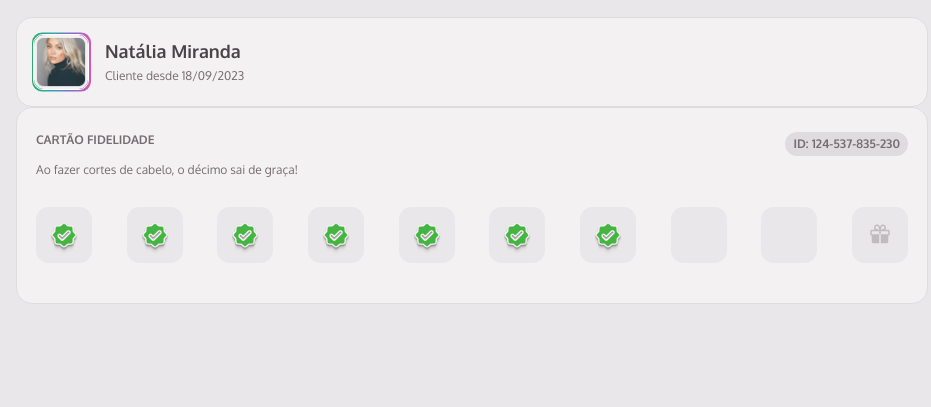
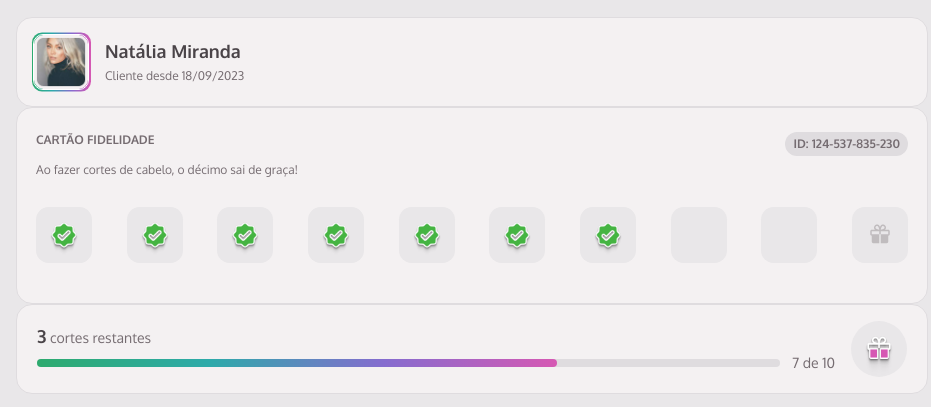
Before and after one commit to AdrianoTobias/member-club, a website built with webpack: page index.html in a window 1280 px wide. Shown: the part 211-618 px from the top of the page, without its empty margins (168-1099 px from the left). Built offline with nearby package versions, Linux system fonts and the light colour scheme.

Commit message:
add progress section

```diff
--- a/index.html
+++ b/index.html
@@ -77,6 +77,25 @@
             </div>
           </div>
       </section>
+
+      <section id="progress">
+         <div id="content">
+          <p><span>3</span> cortes restantes</p>
+
+          <div class="linear-progress">
+            <div class="bar">
+              <div class="progress-indicator">
+              </div>
+            </div>
+
+            <p>7 de 10</p>
+          </div>
+         </div>
+
+         <div id="item">
+            <img src="src/assets/PinGift.png" alt="Presente">
+         </div>
+      </section>
     </main>
   </body>
 </html>
--- a/src/main.js
+++ b/src/main.js
@@ -6,3 +6,4 @@ import "./styles/utility.css"
 import "./styles/header.css"
 import "./styles/input.css"
 import "./styles/sections.css"
+import "./styles/linear-progress.css"
--- /dev/null
+++ b/src/styles/linear-progress.css
@@ -0,0 +1,18 @@
+.linear-progress {
+    display: flex;
+    align-items: center;
+    gap: .75rem;
+
+    .bar {
+        background: var(--base---gray-300);
+        border-radius: 624.9375rem;
+        width: 100%;
+
+        & .progress-indicator {
+            background: var(--gradient-base);
+            border-radius: 624.9375rem;
+            height: .5rem;
+            width: 70%;
+        }
+    }
+}
--- a/src/styles/sections.css
+++ b/src/styles/sections.css
@@ -129,6 +129,49 @@
     }
 }
 
+#progress {
+    display: flex;
+    padding: 1rem 1.25rem;
+    gap: 1rem;
+    background: var(--base---gray-100);
+    border: 1px solid var(--base---gray-300);
+    border-radius: 1rem;
+
+    & #content {
+        flex: auto;
+        display: grid;
+        padding-block: .2rem;
+
+        & p {
+            font-size: var(--body---text--sm);
+            white-space: nowrap;
+
+            & span {
+                font-size: var(--heading---title--sm);
+                font-weight: var(--font---weight--bold);
+                color: var(--base---gray-600);
+            }
+        }
+    }
+
+    & #item {
+        display: flex;
+        width: 3.5rem;
+        height: 3.5rem;
+        background: var(--base---gray-200);
+        border-radius: 48.5625rem;
+        align-items: center;
+        justify-content: center;
+
+        & img {
+            margin-top: .7rem;
+            width: 2.5rem;
+            height: 2.5rem;
+            object-fit: cover;
+        }
+    }
+}
+
 
 @media (width >= 57em) {
     #user {
```
